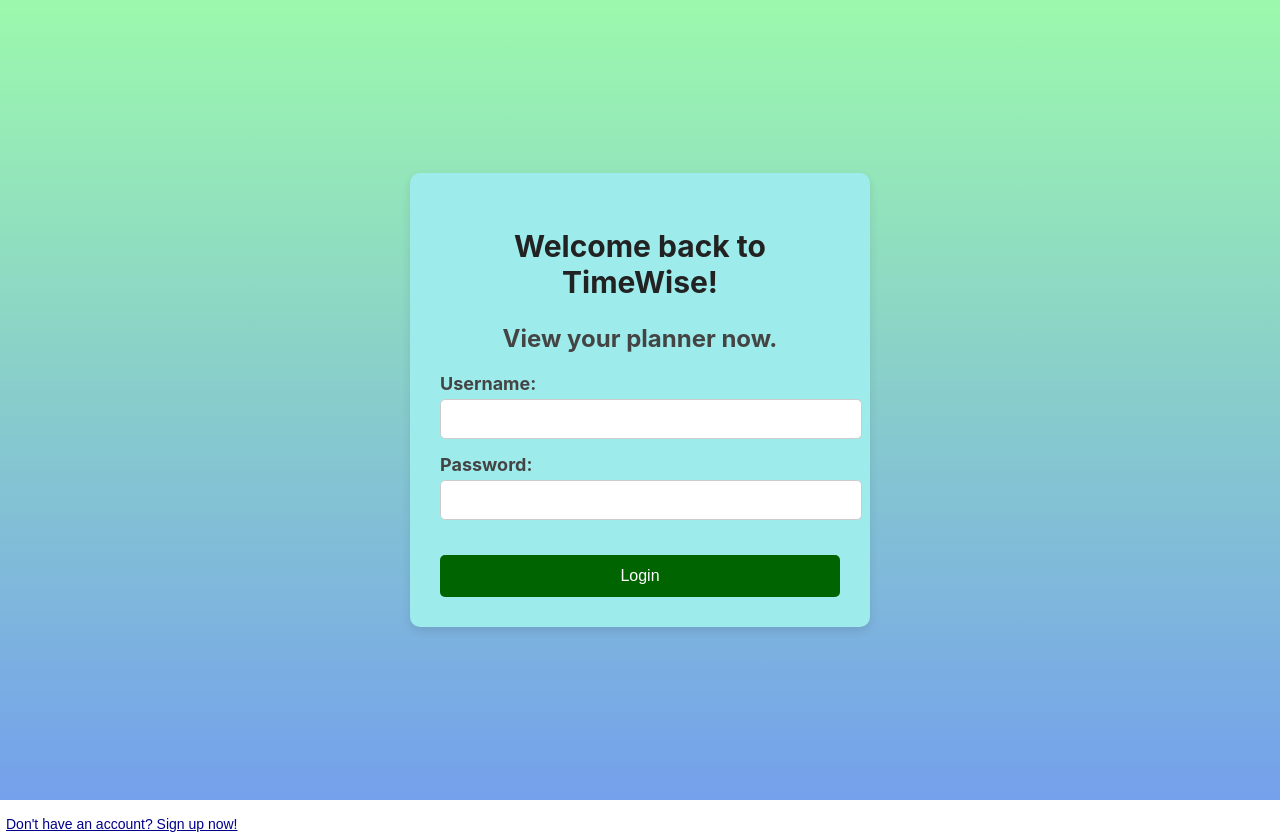
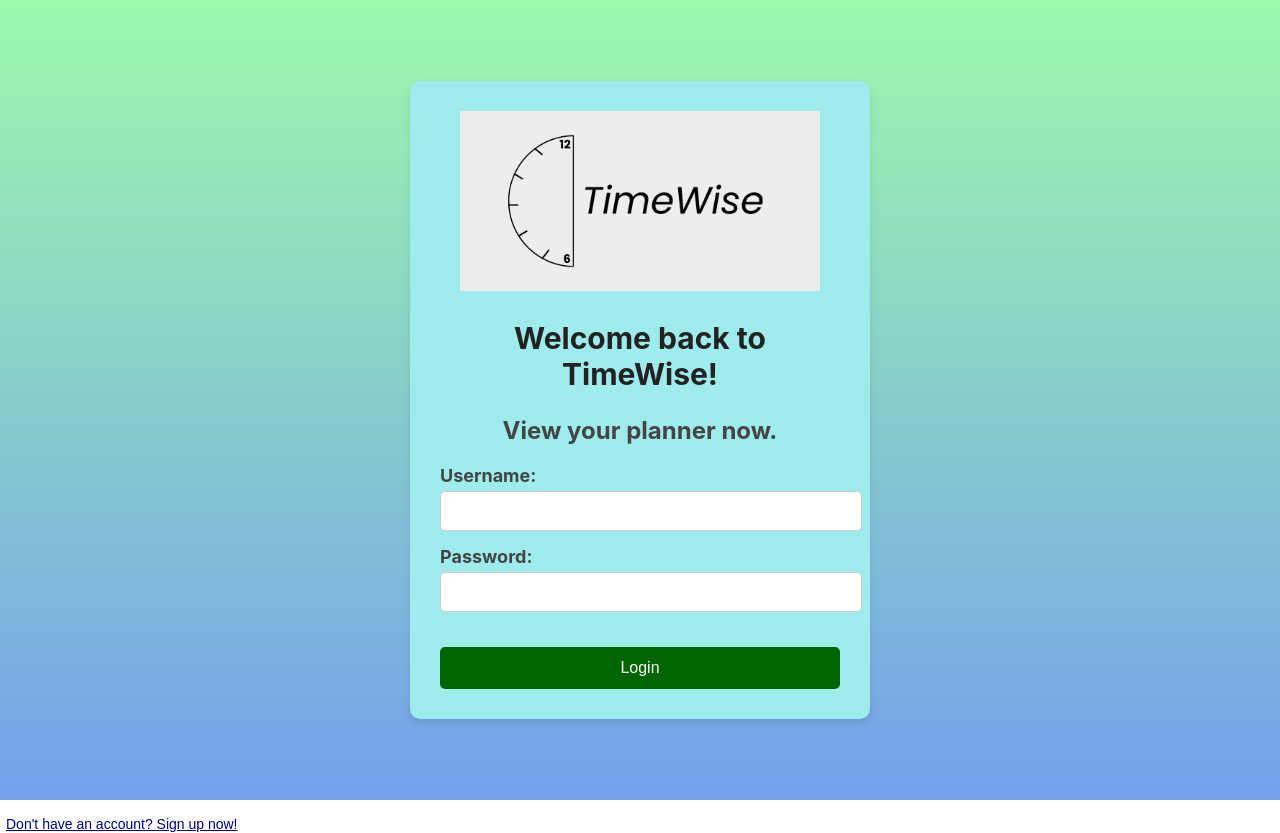
Before and after one commit to hannathomas68/Planner, a React (Create React App) app in the folder client/: page / in a window 1280 px wide. Built offline with nearby package versions, Linux system fonts and the light colour scheme; no server answers.

Commit message:
added logo

```diff
--- a/client/src/Pages/Login.css
+++ b/client/src/Pages/Login.css
@@ -5,6 +5,15 @@
   align-items: center;
   justify-content: center;
 }
+
+.login .logo-pic {
+  border: none;
+  padding: 0;
+  margin: 0;
+  height: auto;
+  max-width: 90%;
+}
+
 .login {
   max-width: 400px;
   margin: 80px auto;
--- a/client/src/Pages/Login.js
+++ b/client/src/Pages/Login.js
@@ -2,6 +2,7 @@
 import axios from "axios"; // to make HTTP requests
 import {useNavigate} from "react-router-dom";
 import "./Login.css";
+import TimeWiseLogo from '../Images/TimeWise.png';
 
 const Login = ({onLogin}) => {
 
@@ -32,6 +33,7 @@
     return(
         <div className="auth-page">
             <div className="login">
+            <img className = "logo-pic" src={TimeWiseLogo} alt="logo"/>
                 <h2>Welcome back to TimeWise!</h2>
                 <h3>View your planner now.</h3>
                 <form onSubmit={handleSubmit}>
--- a/client/src/Pages/Signup.css
+++ b/client/src/Pages/Signup.css
@@ -5,6 +5,14 @@
     align-items: center;
     justify-content: center;
 }
+
+.signup .logo-pic {
+    border: none;
+    padding: 0;
+    margin: 0;
+    height: auto;
+    max-width: 90%;
+  }
 .signup {
     max-width: 400px;
     margin: 80px auto;
--- a/client/src/Pages/Signup.js
+++ b/client/src/Pages/Signup.js
@@ -1,6 +1,7 @@
 import React, {useState} from "react";
 import axios from "axios";
 import "./Signup.css";
+import TimeWiseLogo from '../Images/TimeWise.png';
 
 const Signup = ({onAuthSuccess}) => {
 
@@ -32,6 +33,7 @@
     return(
         <div className="auth-page">
             <div className="signup">
+                <img className = "logo-pic" src={TimeWiseLogo} alt="logo"/>
                 <h2>Welcome to TimeWise!</h2>
                 <h3>Create an account now.</h3>
                 <form onSubmit={handleSubmit}>
```
Also changed, not shown: client/src/Images/TimeWise.png (added), 1 other file (tests, documents, lock files or other folders).
